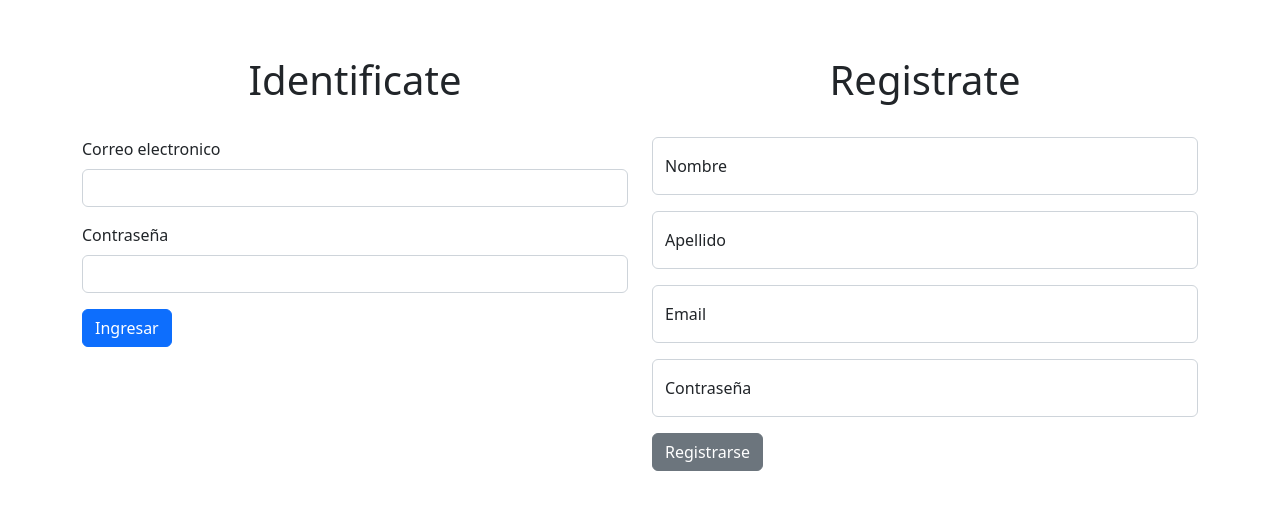
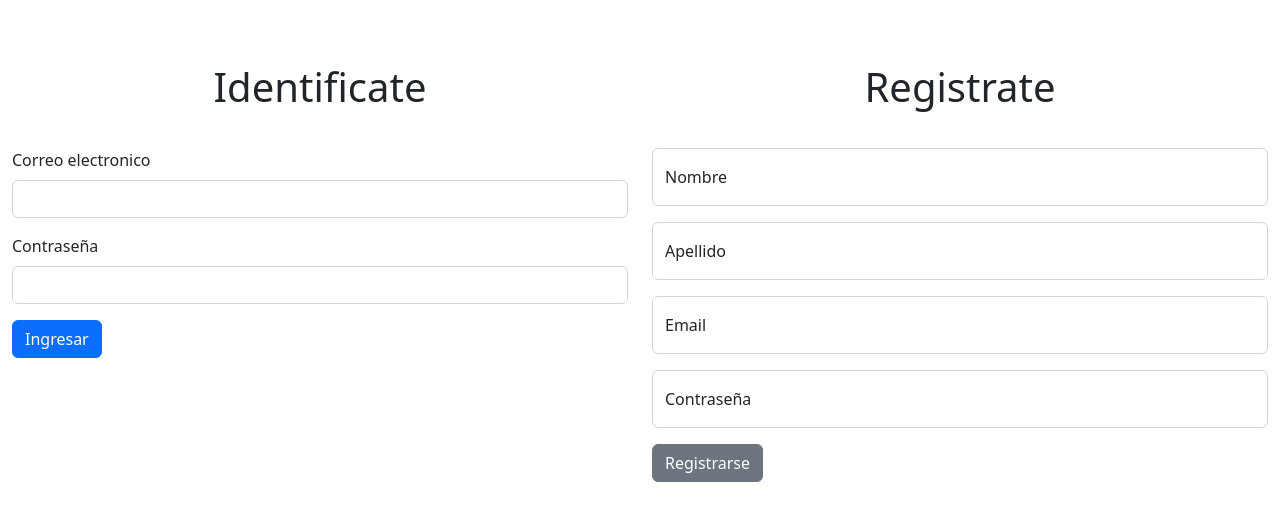
Before and after one commit to sofian2707/MuditMusic, an Angular app in the folder client/: page / in a window 1280 px wide. Shown: the top 520 px of the page. Built offline with nearby package versions, Linux system fonts and the light colour scheme.

Commit message:
register

```diff
--- a/client/src/app/app.component.html
+++ b/client/src/app/app.component.html
@@ -4,9 +4,9 @@
     <button type="button" class="btn btn-danger" (click)="logout()">Cerrar sesion</button>
 </div>
 
-<div class="container" *ngIf="!identity">
+<div class="container-fluid" *ngIf="!identity">
     <div class="row align-items-start" style="padding-top: 5%;">
-      <div class="col">
+      <div class="identidad col">
         <h1 class="title text-center">Identificate</h1>
         <div *ngIf="errorMessage">
           <div class="alert alert-danger" role="alert">
@@ -21,8 +21,8 @@
             </div>
             <div class="mb-3">
               <label for="exampleInputPassword1" class="form-label">Contraseña</label>
-              <input type="password" class="form-control" #password="ngModel" name="password" [(ngModel)]="user.password" >
-
+              <input type="password" class="form-control" #password="ngModel" name="password" [(ngModel)]="user.password" required>
+              <span *ngIf="!password.valid && (password.dirty || password.touched)"> Ingrese la contraseña</span>
             </div>
             <button type="submit" class="btn btn-primary">Ingresar</button>
           </form>
@@ -30,24 +30,33 @@
 
 
 
-      <div class="col">
+      <div class="registrar col">
         <h1 class="title text-center">Registrate</h1>
-        <form>
+        <div *ngIf="alertRegister">
+          <div class="alert alert-primary" role="alert">
+            {{alertRegister}}
+          </div>
+        </div>
+        <form #registerForm="ngForm" (ngSubmit)="onSubmitRegister()">
             <div class="form-floating mb-3">
-                <input type="text" class="form-control"  placeholder="nombre">
+                <input type="text" class="form-control" placeholder="nombre" #name="ngModel" [(ngModel)]="user_register.name" name="name" required>
                 <label>Nombre</label>
+                <span *ngIf="!name.valid && (name.dirty || name.touched)"> Nombre obligatorio</span>
               </div>
               <div class="form-floating mb-3">
-                <input type="text" class="form-control" placeholder="email">
+                <input type="text" class="form-control" placeholder="apellido" #surname="ngModel" [(ngModel)]="user_register.surname" name="surname" required>
                 <label>Apellido</label>
+                <span *ngIf="!surname.valid && (surname.dirty || surname.touched)"> Apellido obligatorio</span>
               </div>
               <div class="form-floating mb-3">
-                <input type="text" class="form-control"  placeholder="email">
+                 <input type="email" class="form-control" #emailr="ngModel" [(ngModel)]="user_register.email" name="email" placeholder="email" required>
                 <label>Email</label>
+                <span *ngIf="!emailr.valid && (emailr.dirty || emailr.touched)"> Email obligatorio</span>
               </div>
               <div class="form-floating mb-3">
-                <input type="password" class="form-control" placeholder="contraseña">
+                <input type="password" class="form-control" placeholder="contraseña" #passwordr="ngModel" name="password" [(ngModel)]="user_register.password" required>
                 <label>Contraseña</label>
+                <span *ngIf="!passwordr.valid && (passwordr.dirty || passwordr.touched)"> Contraseña obligatoria</span>
               </div>
               <div class="form-floating mb-3">
                 <button type="submit" class="btn btn-secondary ">Registrarse</button>
--- a/client/src/app/app.component.ts
+++ b/client/src/app/app.component.ts
@@ -14,13 +14,16 @@ import { HttpClientModule } from '@angular/common/http';
 export class AppComponent implements OnInit{
   title = 'Musify';
   public user: User;
+  public user_register: User;
   public identity: any;
   public token: any;
   public errorMessage: any;
+  public alertRegister: any;
 
 
 constructor(private UserService: UserService){
   this.user = new User('','','','','','ROLE_USER','');
+  this.user_register = new User('','','','','','ROLE_USER','');
 }
 
 ngOnInit(){
@@ -93,7 +96,29 @@ public onSubmit(){
  }
 
 
+ onSubmitRegister(){
+  console.log(this.user_register);
+  this.UserService.register(this.user_register).subscribe({
+    next: (response) => {
+      let user = response.user;
+      this.user_register = user;
 
+      if(!user._id){
+        this.alertRegister = 'Error al registrarse';
+      }else{
+        this.alertRegister = 'El registro se ha realizado correctamente, identificate con '+this.user_register.email;
+        this.user_register = new User('','','','','','ROLE_USER','');
+      }
+    },
+    error: (error) => {
+      var alertRegister:any = error;
+      if(alertRegister != null){
+        this.alertRegister = error;
+        console.log(alertRegister);
+      }
+    }
+    });
+ }
 
 
 
--- a/client/src/app/services/user.service.ts
+++ b/client/src/app/services/user.service.ts
@@ -17,6 +17,7 @@ import {map} from 'rxjs/operators';
     public token:any;
     public url:string;
 
+
     constructor(private http: HttpClient) {
         this.url = GLOBAL.url;
     }
@@ -32,10 +33,16 @@ import {map} from 'rxjs/operators';
        return this.http.post(this.url+'login',params, {headers: headers});
     }
 
+    register(user_to_register: any): Observable<any>{
+      //Convertir a string objeto que se recibe
+      let params = JSON.stringify(user_to_register);
+      let headers = new HttpHeaders().set('Content-Type', 'application/json');
+      return this.http.post(this.url+'register', params, {headers: headers});
+ }
+
 
     getIdentity(){
       let identity = JSON.parse(localStorage.getItem('identity')!);
-
       if(identity != "undefined"){
         this.identity = identity;
       }else{
@@ -48,14 +55,12 @@ import {map} from 'rxjs/operators';
 
     getToken(){
       let token = (localStorage.getItem('token')!);
-
       if(token != "undefined"){
         this.token = token;
       }else{
         this.token = null;
       }
       return this.token;
-
     }
 
 
@@ -73,4 +78,6 @@ import {map} from 'rxjs/operators';
 
 
 
+
+
   }
```
Also changed, not shown: client/src/app/app.component.css (line endings or trailing spaces).
